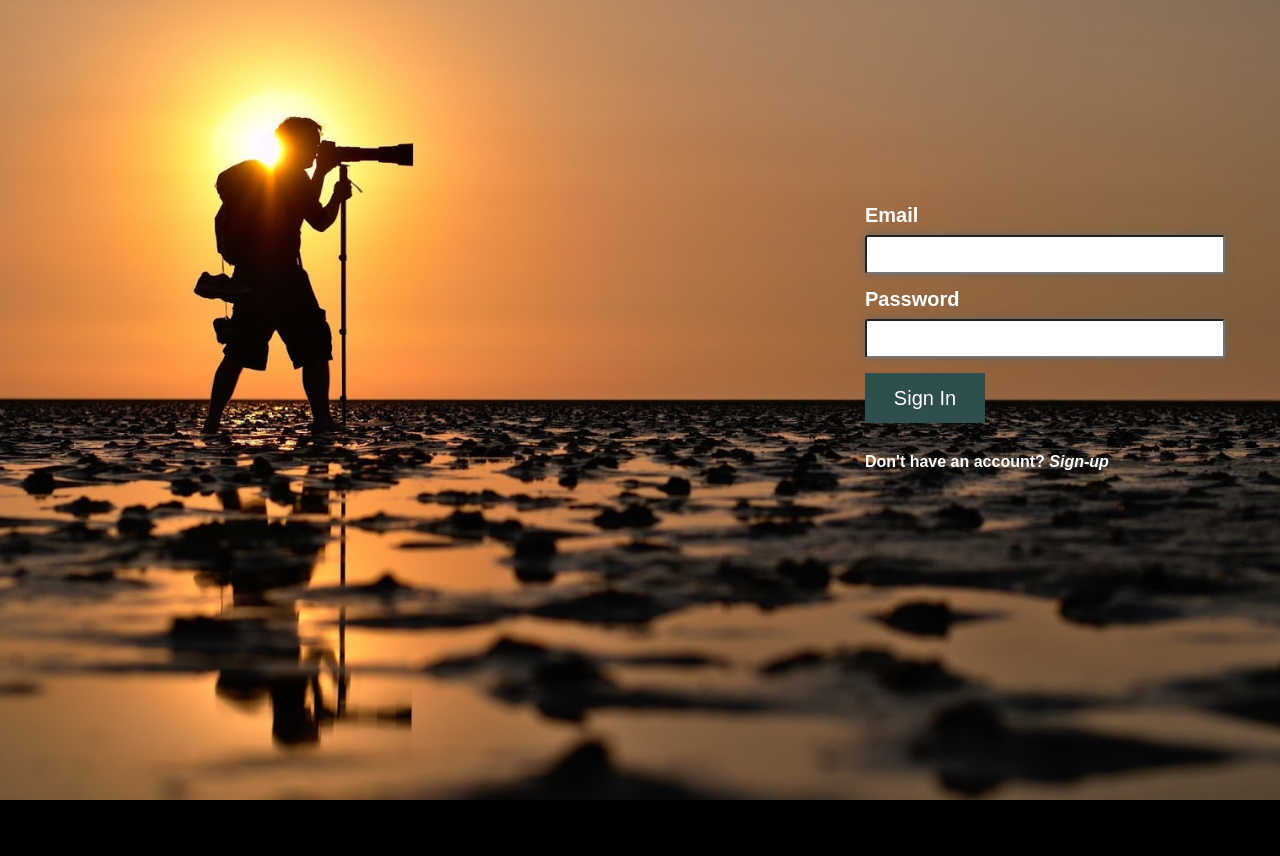
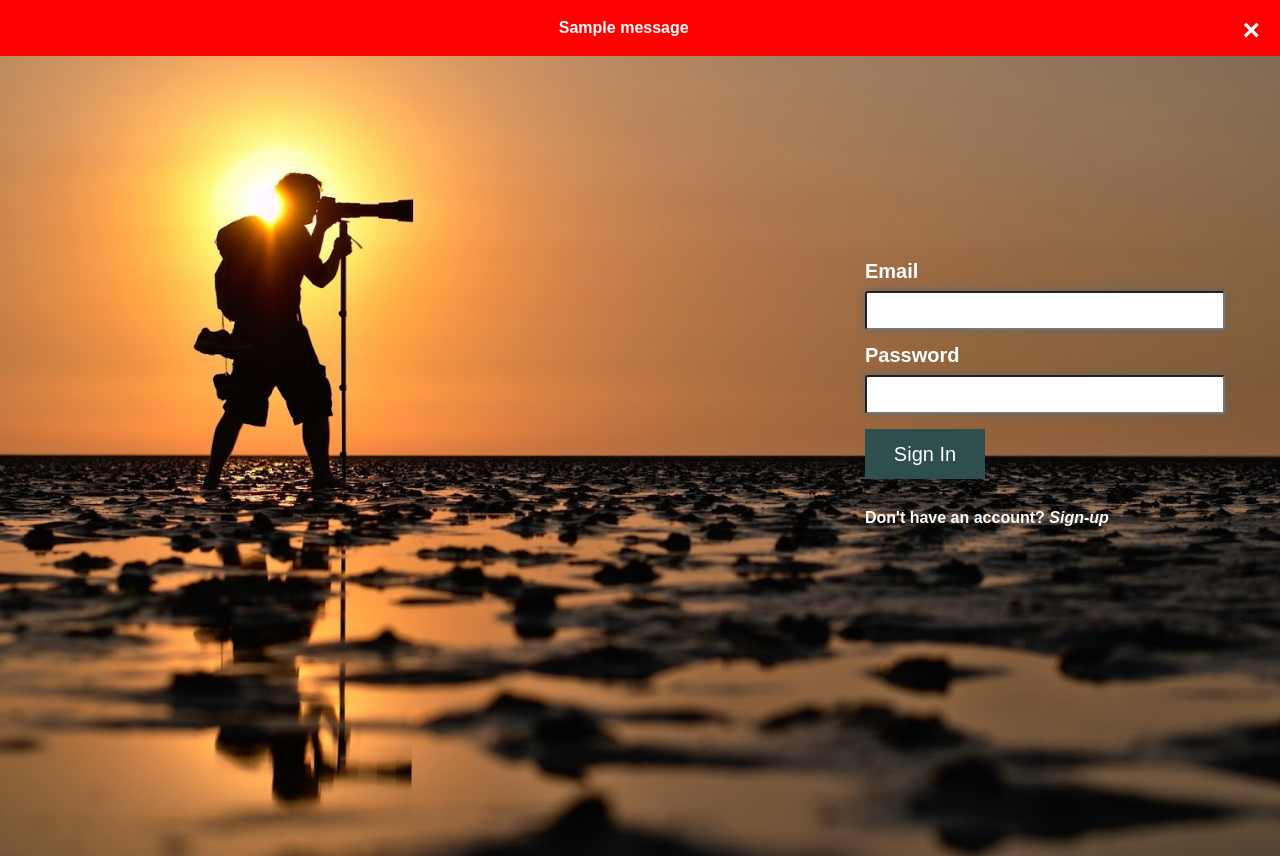
Before and after one commit to amit-k-yadav/photohire-django, a Django app: page /login/ in a window 1280 px wide. Shown: the part 80-936 px from the top of the page. Before the commit the page ends 880 px from the top, so only its background shows below. Run offline with Django 3.2, Linux system fonts and the light colour scheme; tables that the repository leaves empty hold one stand-in row (values such as "Sample post"); one stand-in notice (Sample message) is shown.

Commit message:
ADD - Error messages for sign-in

```diff
--- a/photohireapp/static/photohireapp/css/sign-in.css
+++ b/photohireapp/static/photohireapp/css/sign-in.css
@@ -62,3 +62,28 @@
 .signUpLink:hover{
 	color: yellow;
 }
+
+
+/* CSS for alert boxes */
+.alert {
+	padding: 20px;
+	background-color: red;
+	color: white;
+	font-weight: bold;
+	text-align: center;
+  }
+
+  .closebtn {
+	margin-left: 15px;
+	color: white;
+	font-weight: bold;
+	float: right;
+	font-size: 30px;
+	line-height: 20px;
+	cursor: pointer;
+	transition: 0.3s;
+  }
+
+  .closebtn:hover {
+	color: black;
+  }
--- a/photohireapp/templates/photohireapp/sign-in.html
+++ b/photohireapp/templates/photohireapp/sign-in.html
@@ -13,6 +13,19 @@
             background-size: cover;
         }
     </style>
+    <!-- Django messages if any -->
+    {% if messages %}
+        <ul class="messages">
+            {% for message in messages %}
+                <li {% if message.tags %} class="{{ message.tags }}"{% endif %}>
+                    <div class="alert">
+                        <span class="closebtn" onclick="this.parentElement.style.display='none';">&times;</span>
+                        {{ message }}
+                    </div>
+                </li>
+            {% endfor %}
+        </ul>
+    {% endif %}
     <div class="sign-in">
         <div class="form-box">
             <form method='POST' action="{% url 'signin' %}">
--- a/photohireapp/views.py
+++ b/photohireapp/views.py
@@ -116,11 +116,12 @@ def signin(request):
                     return redirect('/user_profile/'+str(user.id))
                     #return HttpResponse('Logged In Successfully !')
                 else:
-                    return HttpResponse('Account has been disabled ')
+                    messages.add_message(request, messages.INFO, "Account has been disabled!")
             else:
-                return HttpResponse('User does not Exist')
+                messages.add_message(request, messages.INFO, "User does not exist!")
         else:
-	        print(form.errors)
+            print(form.errors)
+            messages.add_message(request, messages.INFO, str(form.errors))
     else:
         form=LoginForm()
     return render(request , 'photohireapp/sign-in.html',{'form' :form})
```
